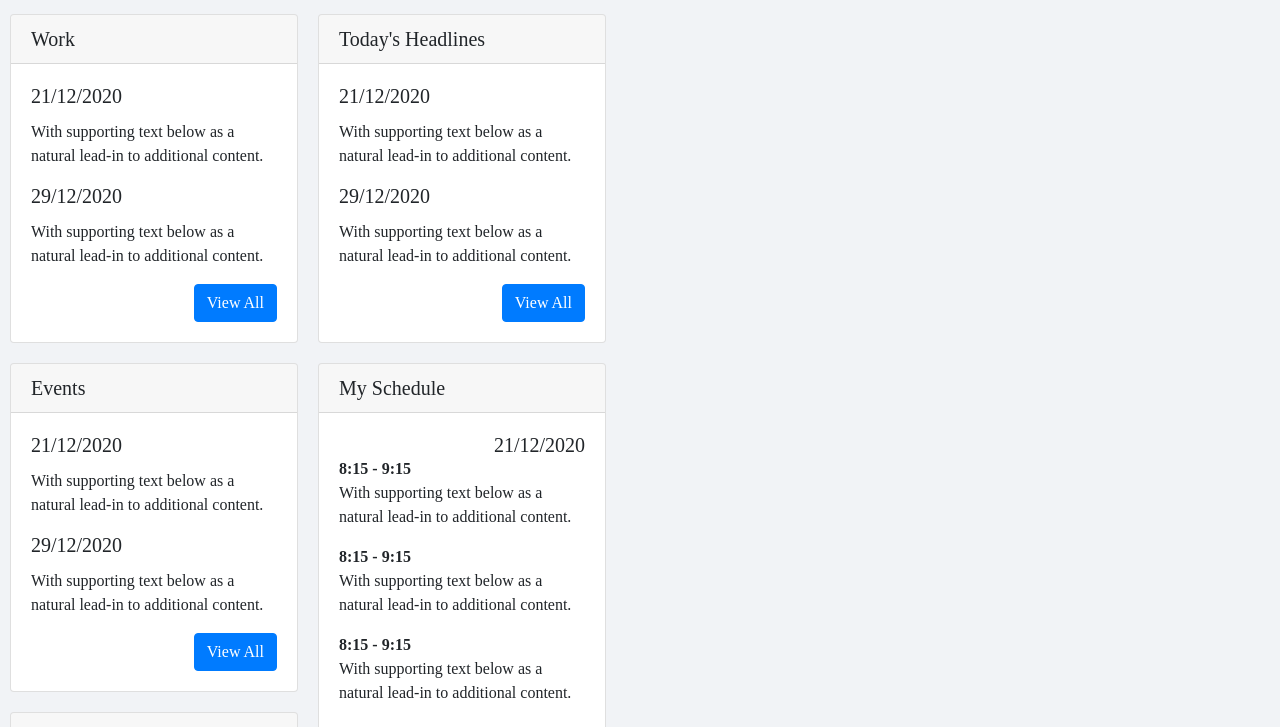
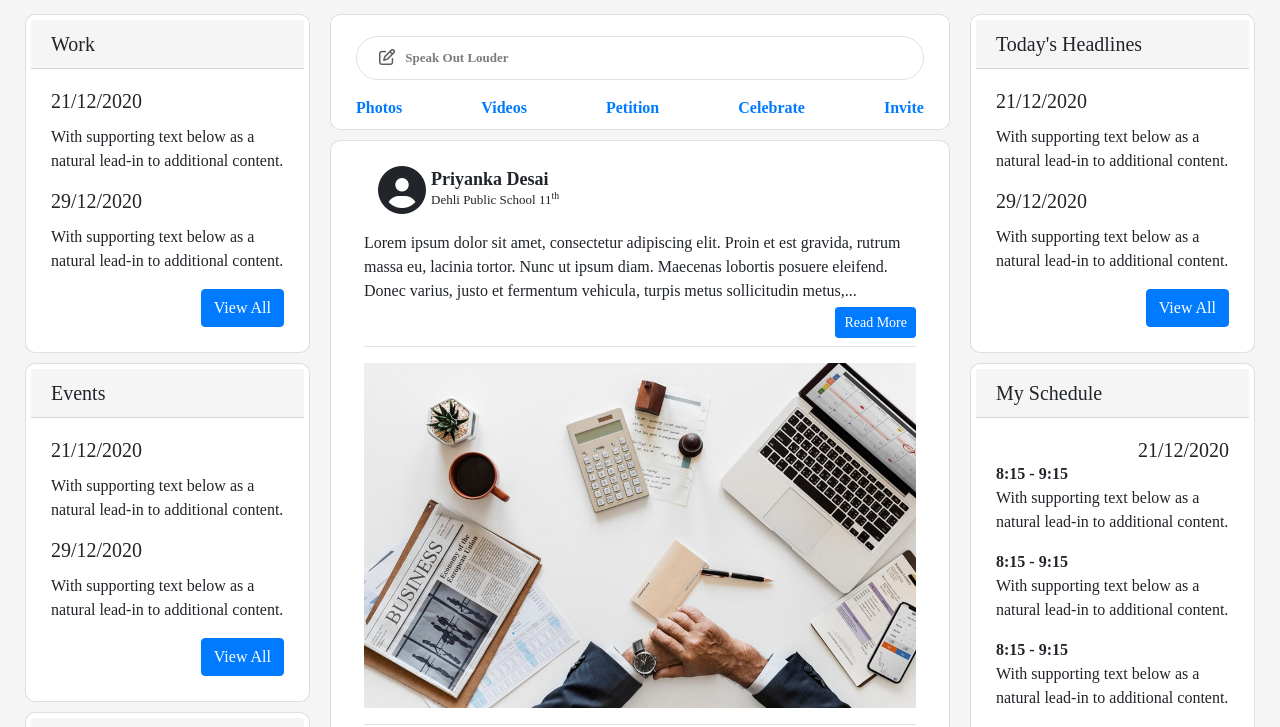
Before and after one commit to arunkumar1997/Homepage, a plain HTML site: page index.html in a window 1280 px wide. Shown: the part 73-800 px from the top of the page. Drawn offline with nearby package versions, Linux system fonts and the light colour scheme.

Commit message:
middle part

```diff
--- a/index.html
+++ b/index.html
@@ -76,11 +76,13 @@
     </nav>
   </div>
   <!--header end---------->
+  <!-- container -->
+  <div class="container-fluid ">
+    <div class="row">
         <!--- left side -->
-  <div class="dv">
-  <div class="dvl">
-  <div class="card" style="width: 18rem;">
-  <h5 class="card-header">Work</h5>
+      <div class="col-3 pr-0 ">
+  <div class="card">
+    <h5 class="card-header rounded-top">Work</h5>
     <div class="card-body">
       <h5 class="card-title">21/12/2020</h5>
       <p class="card-text">With supporting text below as a natural lead-in to additional content.</p>
@@ -89,7 +91,7 @@
       <a href="#" class="btn btn-primary" style="float: right;">View All</a>
     </div>
   </div>
-<div class="card" style="width: 18rem;">
+  <div class="card" >
     <h5 class="card-header">Events</h5>
     <div class="card-body">
       <h5 class="card-title">21/12/2020</h5>
@@ -99,7 +101,7 @@
       <a href="#" class="btn btn-primary" style="float: right;">View All</a>
     </div>
   </div>
-<div class="card" style="width: 18rem;">
+  <div class="card">
     <h5 class="card-header">Request</h5>
     <div class="card-body">
       <input type="text"  value="Leave" style="margin-bottom: 10px;">
@@ -109,11 +111,68 @@
     </div>
   </div>
       </div>
+  <!-- left side end -->
+  <!-- middle sec -->
+      <div class="col-6 px-0">
+        <div class="card">
+          <div class="card-body pb-1 pt-3">
+            <div class="shrep pb-3">
+              <button class=" btn btn-block border speak-loud text-left" ><span><i class="far fa-edit fa-lg" style="color: #5E5E5E;"></i></span><span class="pl-2" style="color: #7C7C7C;">Speak Out Louder</span> </button>
+            </div>
+            <div class="sharepimg  d-flex justify-content-between">
+              <a class="sharebtm">Photos</a>
+              <a class="sharebtm">Videos</a>
+              <a class="sharebtm">Petition</a>
+              <a class="sharebtm">Celebrate</a>
+              <a class="sharebtm">Invite</a>
+            </div>
+          </div>
+        </div>
+        <!-- second card -->
+        <div class="card">
+          <div class="card-body pb-2 mx-2">
+            <div class="row mb-3 ">
+              <div class="col-2 pr-0">
+                <i class="fas fa-user-circle fa-3x pl-0 "></i>
+              </div>
+              <div class=" col-10 pl-lg-0 pl-2 pl-sm-2">
+                <div class="row">
+                  <span class="name">Priyanka Desai</span>
+                </div>
+                <div class="row mb-">
+                  <span class="schl">Dehli Public School 11<sup>th</sup> </span>
+                </div>
+              </div>
+            </div>
+            <div class="card-text " >
+              <div class="more">
+                Lorem ipsum dolor sit amet, consectetur adipiscing elit.
+                 Proin et est gravida, rutrum massa eu, lacinia tortor.
+                 Nunc ut ipsum diam. Maecenas lobortis posuere eleifend.
+                  Donec varius, justo et fermentum vehicula, turpis metus sollicitudin metus,...
+              </div>
+             <div class="text-right">
+              <button class="btn btn-sm btn-primary text-r my-1 mb-2" id="toggle">Read More</button>
+             </div>
+            </div>
+            <div class=" text-center border-bottom border-top  pb-3">
+              <img class="img-fluid  mt-lg-3" src="work-3.jpg" alt="">
+            </div>
+            <div class="post-footer mt-2 d-flex justify-content-between">
+              <a class="sharebtm">Acknowledge</a>
+              <a class="sharebtm">Express</a>
+              <a class="sharebtm">Support</a>
+              <a class="sharebtm">Send</a>
 
-<!-- left side end -->
+            </div>
+          </div>
+        </div>
+        <!-- second card end -->
+      </div>
+      <!-- middle sec end -->
       <!-- right side start -->
-<div class="dvr">
-  <div class="card right" style="width: 18rem;">
+  <div class="col-3 pl-0">
+  <div class="card ">
     <h5 class="card-header">Today's Headlines</h5>
     <div class="card-body">
       <h5 class="card-title">21/12/2020</h5>
@@ -123,7 +182,7 @@
       <a href="#" class="btn btn-primary" style="float: right;">View All</a>
     </div>
   </div>
-<div class="card right " style="width: 18rem;">
+  <div class="card  " >
     <h5 class="card-header">My Schedule</h5>
     <div class="card-body schedule" >
       <h5 class="card-title" style="float: right;">21/12/2020</h5><br>
@@ -139,7 +198,10 @@
   </div>
       </div>
       <!-- right side end -->
+      </div> <!--Row end -->
     </div>
+<!-- container end -->
+
 
 
 
--- a/style.css
+++ b/style.css
@@ -6,7 +6,7 @@
 }
 
 body {
-    background: #f1f3f6 !important;
+    background: #f5f5f5 !important;
 
 }
 body::-webkit-scrollbar {
@@ -111,3 +111,45 @@ i {
     overflow-y: scroll;
     height: 350px;
 }
+
+/* post now border */
+
+.speak-loud{
+    padding-top: 0.7rem;
+    padding-bottom: 0.7rem;
+    border-radius: 50px;
+    font-size: small;
+    font-weight: bold;
+}
+.speak-loud:hover{
+    background-color: #EBEBEB;
+}
+
+/* rounded card */
+.card{
+    border-radius: 10px;
+    padding: 5px;
+}
+.card-header{
+    background-color: #f5f5f5 !important;
+}
+.sharebtm{
+    font-weight: bold;
+}
+.sharebtm:hover{
+    text-decoration: none;
+}
+/* second card */
+.name{
+    font-size: large;
+    font-weight: bold;
+}
+.schl{
+    font-size: small;
+    font-weight: 500;
+    line-height: 1em;
+}
+/* see more */
+#text{
+    display: none;
+}
```
Also changed, not shown: index.js (+14 -0 lines), work-3.jpg (added). Lines whose indentation alone changed are shown as unchanged.
